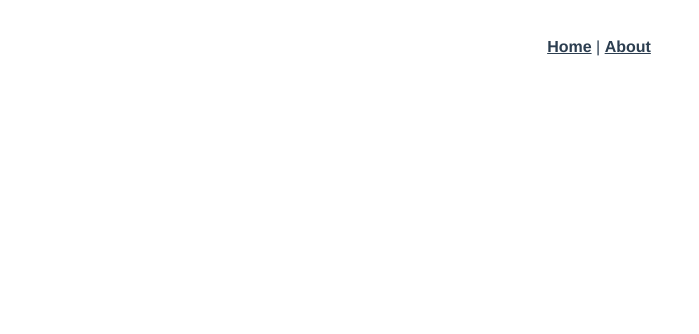
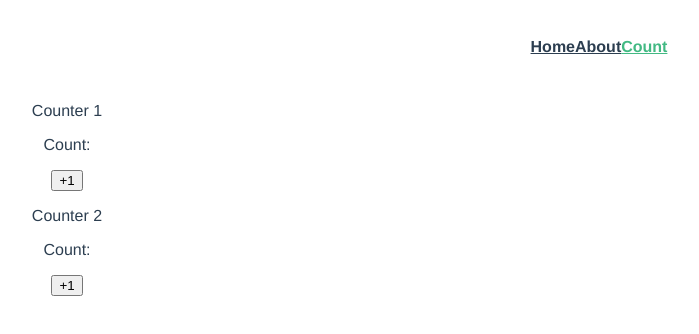
Before and after one commit to nargok/vue_playground, a Vue app: page /count in a window 1280 px wide. Shown: the top 334 px of the page, without its empty margins (41-740 px from the left). Built offline with nearby package versions, Linux system fonts and the light colour scheme.

Commit message:
Count views

```diff
--- a/src/App.vue
+++ b/src/App.vue
@@ -1,8 +1,9 @@
 <template>
   <div id="app">
     <div id="nav">
-      <router-link to="/">Home</router-link> |
+      <router-link to="/">Home</router-link>
       <router-link to="/about">About</router-link>
+      <router-link to="/count">Count</router-link>
     </div>
     <router-view/>
   </div>
--- a/src/router/index.js
+++ b/src/router/index.js
@@ -17,6 +17,10 @@ Vue.use(VueRouter)
     // this generates a separate chunk (about.[hash].js) for this route
     // which is lazy-loaded when the route is visited.
     component: () => import(/* webpackChunkName: "about" */ '../views/About.vue')
+  },
+  {
+    path: '/count',
+    component: () => import(/* webpackChunkName: "count" */ '@/views/Count.vue')
   }
 ]
 
--- /dev/null
+++ b/src/views/Count.vue
@@ -0,0 +1,26 @@
+<template>
+  <div>
+    <Counter name='Counter 1' :initCount="5" @emitUp="getEvent" />
+    <Counter name='Counter 2' :initCount="10" @emitUp="getEvent" />
+  </div>
+</template>
+
+<script>
+import Counter from '@/components/Counter.vue'
+
+export default {
+  components: {
+    Counter,
+  },
+  data() {
+    return {
+      stack: [],
+    }
+  },
+  methods: {
+    getEvent(payload) {
+      this.stack.push(payload);
+    }
+  }
+}
+</script>
```
